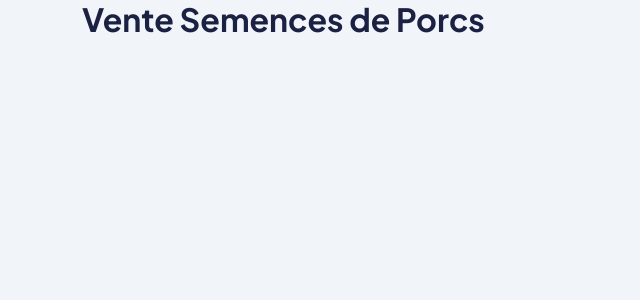
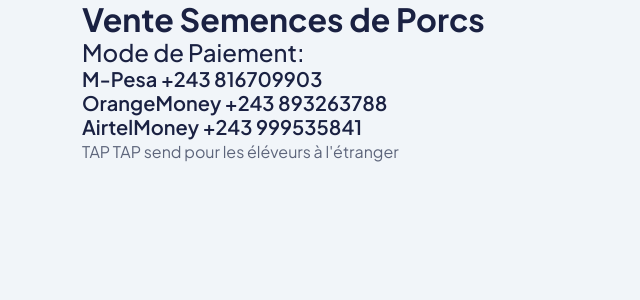
Before and after one commit to Israel-Kindudi/pig_semen_sale, a Flask app: page /pigs in a window 1280 px wide. Shown: the part 24-324 px from the top of the page, without its empty margins (0-640 px from the left). Run offline with Flask 3, Linux system fonts and the light colour scheme; data that the repository does not hold is empty; some libraries are stand-ins or nearby versions.

Commit message:
add payment method

```diff
--- a/templates/index.html
+++ b/templates/index.html
@@ -22,12 +22,13 @@
         </div>
     </div>
 </div>
-<h3>Mode de Paiement:</h3>
-<h2>M-Pesa +243 816709903</h2>
-<h2>OrangeMoney +243 893263788</h2>
-<h2>AirtelMoney +243 999535841</h2>
-<p>TAP TAP send pour les éléveurs à l'étranger</p>
+
     <!-- end col -->
     {% endfor %}
 </div>
+<h3>Mode de Paiement:</h3>
+<h4>M-Pesa +243 816709903</h4>
+<h4>OrangeMoney +243 893263788</h4>
+<h4>AirtelMoney +243 999535841</h4>
+<p>TAP TAP send pour les éléveurs à l'étranger</p>
 {% endblock %}
```
